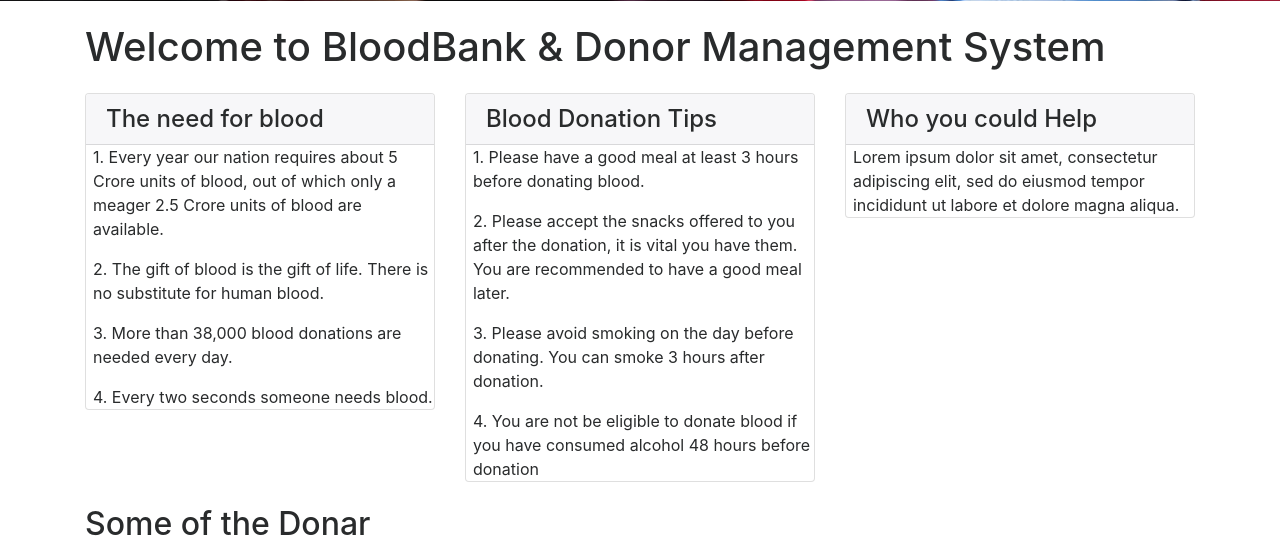
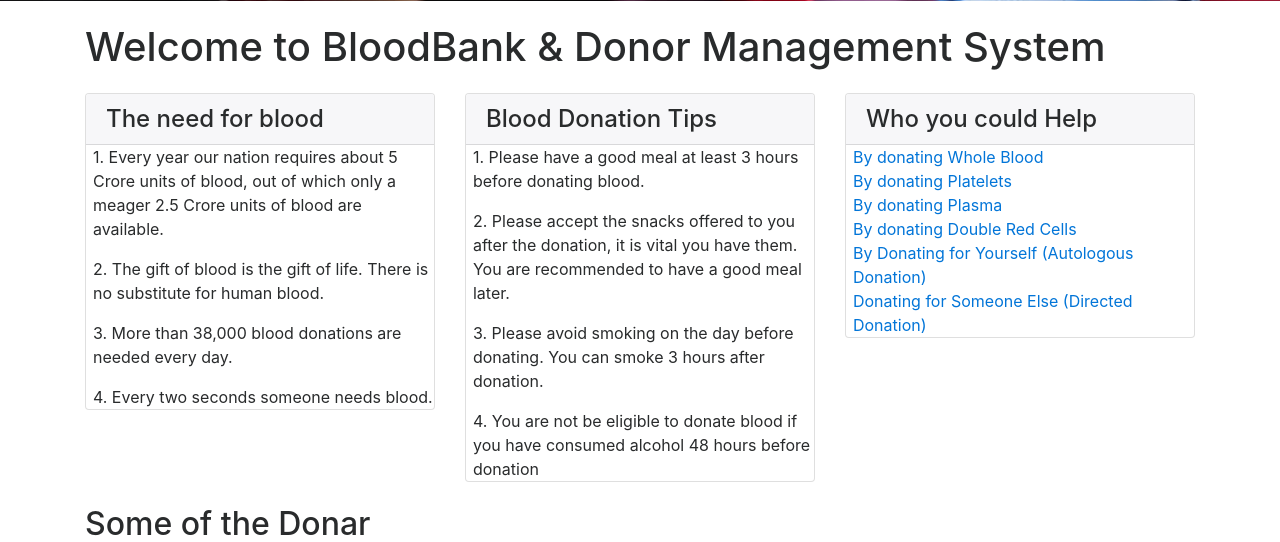
Before and after one commit to CryptoLeo-3000/BloodBank, a PHP site: page / in a window 1280 px wide. Shown: the part 575-1117 px from the top of the page. Run offline with PHP 8.4, Linux system fonts and the light colour scheme; data comes from the database, SQL or seed files in the repository.

Commit message:
Update index.php

```diff
--- a/bbdms/index.php
+++ b/bbdms/index.php
@@ -71,8 +71,14 @@ include('includes/config.php');
             <div class="col-lg-4 mb-4">
                 <div class="card">
                     <h4 class="card-header">Who you could Help</h4>
-                        <p class="card-text" style="padding-left:2%">Lorem ipsum dolor sit amet, consectetur adipiscing elit, sed do eiusmod tempor incididunt ut labore et dolore magna aliqua. </p>
-                </div>
+                        <a class="card-text" style="padding-left:2%" href="https://www.cedars-sinai.org/programs/blood-donor-services/about-donation.html#collapseWhole-Blood-308126893">By donating Whole Blood</a>
+                        <a class="card-text" style="padding-left:2%" href="https://www.cedars-sinai.org/programs/blood-donor-services/about-donation.html#collapsePlatelets-308126892">By donating Platelets</a>
+                        <a class="card-text" style="padding-left:2%" href="https://www.cedars-sinai.org/programs/blood-donor-services/about-donation.html#collapsePlasma-308126891">By donating Plasma</a>
+                        <a class="card-text" style="padding-left:2%" href="https://www.cedars-sinai.org/programs/blood-donor-services/about-donation.html#collapseDouble-Red-Cells-308126890">By donating Double Red Cells</a>
+                        <a class="card-text" style="padding-left:2%" href="https://www.cedars-sinai.org/programs/blood-donor-services/about-donation.html#collapseDonating-for-Yourself-Autologous-Donation-308126889">By Donating for Yourself (Autologous Donation)</a>
+                        <a class="card-text" style="padding-left:2%" href="https://www.cedars-sinai.org/programs/blood-donor-services/about-donation.html#collapseDonating-for-Someone-Else-Directed-Donation--308126888">Donating for Someone Else (Directed Donation)</a>
+
+                    </div>
             </div>
         </div>
         <!-- /.row -->
```
